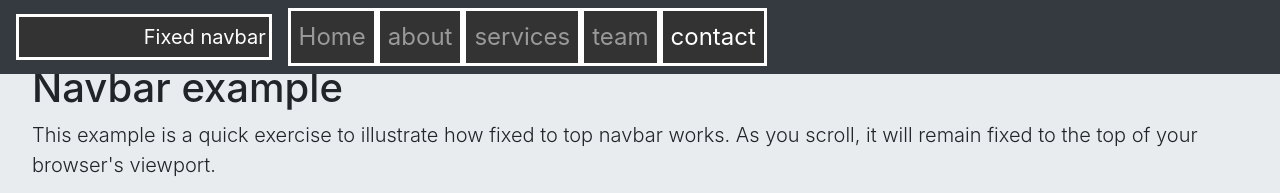
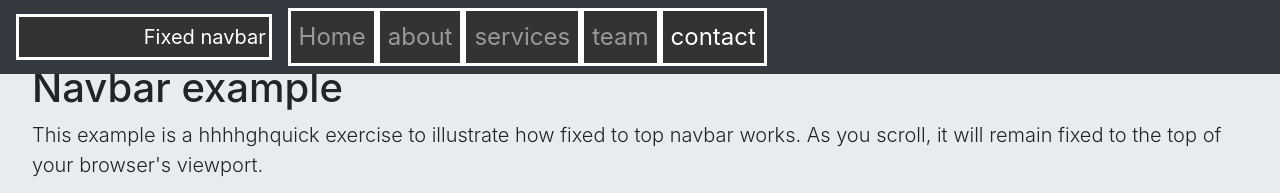
Before and after one commit to kuumba-ui/dev-bs4, a website: page index.html in a window 1280 px wide. Shown: the top 193 px of the page. Drawn offline with nearby package versions, Linux system fonts and the light colour scheme; files that its build step writes are made by us from their sources.

Commit message:
initial commit

```diff
--- a/index.html
+++ b/index.html
@@ -46,7 +46,7 @@
 <main  id="section1" role="main" class="">
     <div class="jumbotron">
         <h1>Navbar example</h1>
-        <p class="lead">This example is a quick exercise to illustrate how fixed to top navbar works. As you scroll, it will remain fixed to the top of your browser's viewport.</p>
+        <p class="lead">This example is a hhhhghquick exercise to illustrate how fixed to top navbar works. As you scroll, it will remain fixed to the top of your browser's viewport.</p>
         <a class="btn btn-lg btn-primary" href="../../components/navbar/" role="button">View navbar docs &raquo;</a>
     </div>
 </main>
```
